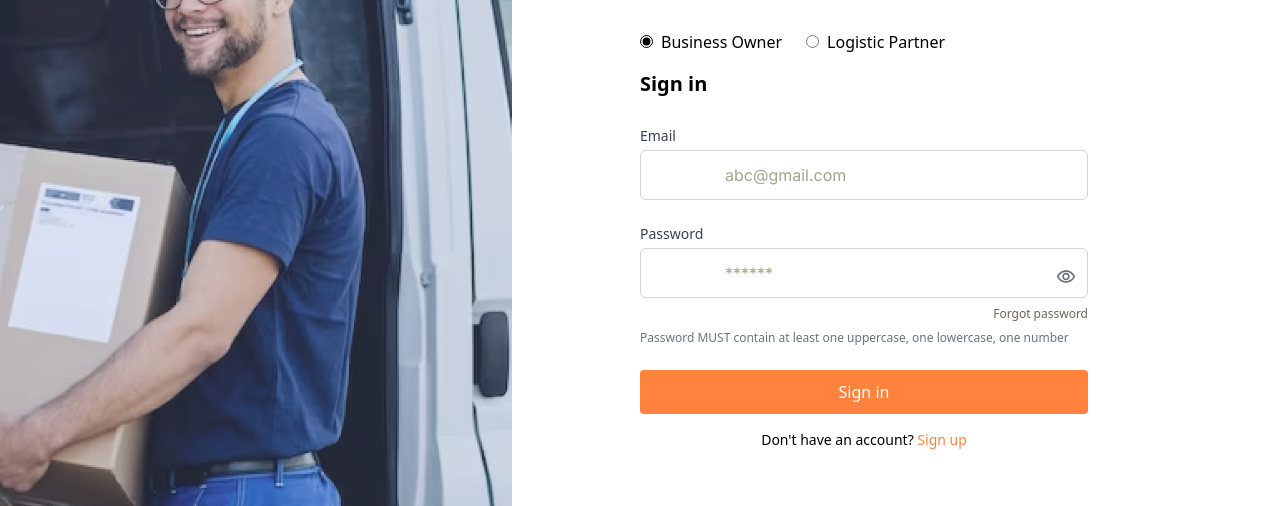
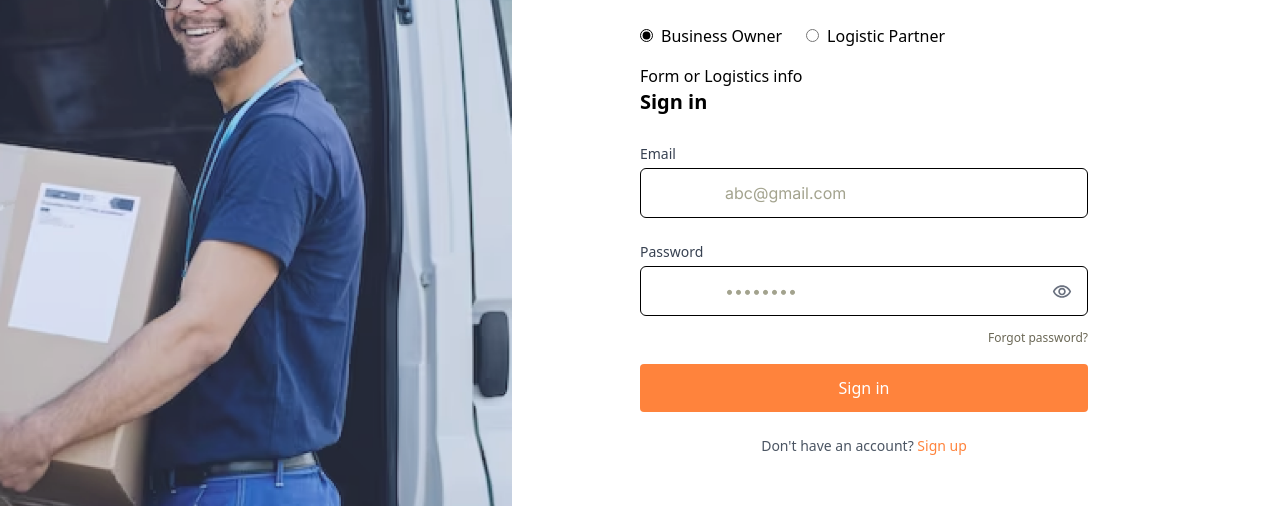
Before and after one commit to Amadu9933/Tracker-web-static, a React (Vite) app in the folder web-static/: page /Login in a window 1280 px wide. Shown: the part 259-765 px from the top of the page. Built offline with nearby package versions, Linux system fonts and the light colour scheme; no server answers.

Commit message:
update: why choose us alighnment fixed

```diff
--- a/web-static/src/components/pages/BusinessOwnerPages/LandingPage/WhyChooseUs/WhyChooseUs.tsx
+++ b/web-static/src/components/pages/BusinessOwnerPages/LandingPage/WhyChooseUs/WhyChooseUs.tsx
@@ -8,7 +8,7 @@ const LandingPage: React.FC = () => {
       <div className=" w-full flex gap-5   flex-col md:flex-row justify-center md:justify-evenly ">
         {/* Boost Efficiency */}
 
-        <div className="bg-slate-600   w-[350px] md:w-[305px] h-[180px] pt-[48px] pb-[24px] mr-0 md:mr-16 ml-6 md:px-[10px] rounded-[8px] text-center">
+        <div className="bg-slate-600   w-[340px] md:w-[305px] h-[180px] pt-[48px] pb-[24px] mr-0 md:mr-16 ml-6 md:px-[10px] rounded-[8px] text-center">
           <h1 className="font-medium text-lg text-white">Boost Efficiency</h1>
           <p className="text-[#B3C3CF] text-sm">
             Eliminate manual processes and speed up your parcel tracking with
@@ -16,7 +16,7 @@ const LandingPage: React.FC = () => {
           </p>
         </div>
 
-        <div className="bg-slate-600 w-[350px] md:w-[305px] h-[180px] pt-[48px] ml-6  pb-[24px] mr-0 md:mr-16 rounded-[8px] px-[10px] text-center">
+        <div className="bg-slate-600 w-[340px] md:w-[305px] h-[180px] pt-[48px] ml-6  pb-[24px] mr-0 md:mr-16 rounded-[8px] px-[10px] text-center">
           <h1 className="font-medium text-lg text-white">
             Enhance Customer Experience
           </h1>
@@ -26,7 +26,7 @@ const LandingPage: React.FC = () => {
           </p>
         </div>
 
-        <div className="bg-slate-600 w-[350px] md:w-[305px] h-[180px] ml-6  pt-[48px] pb-[24px] rounded-[8px] px-[10px] text-center">
+        <div className="bg-slate-600 w-[340px] md:w-[305px] h-[180px] ml-6  pt-[48px] pb-[24px] rounded-[8px] px-[10px] text-center">
           <h1 className="font-medium text-lg text-white">
             Reliable Security
           </h1>
--- a/web-static/src/components/pages/BusinessOwnerPages/auth/createAcount/BuissnessOwnerForms/PersonalInfoForm.tsx
+++ b/web-static/src/components/pages/BusinessOwnerPages/auth/createAcount/BuissnessOwnerForms/PersonalInfoForm.tsx
@@ -18,16 +18,36 @@ type PersonalInfoFormData = {
 const schema = yup.object({
   name: yup.string().required('Name is required').min(2, 'Name must be at least 2 characters'),
   email: yup.string().email('Invalid email').required('Email is required'),
-  phone: yup.string().required('Phone number is required').matches(/^\d{10}$/, 'Phone number must be exactly 10 digits'),
-  password: yup.string().required('Password is required').min(6, 'Password must be at least 6 characters'),
+  phone: yup
+    .string()
+    .required('Phone number is required')
+    .matches(/^\d{10}$/, 'Phone number must be exactly 10 digits'),
+  password: yup
+    .string()
+    .required('Password is required')
+    .min(6, 'Password must be at least 6 characters'),
 });
+
+// Shared input className — single source of truth for consistent sizing & alignment
+const inputBase =
+  'w-full h-11 px-3 text-sm leading-none border rounded-md ' +
+  'placeholder:text-[#A3A38E] placeholder:text-sm ' +
+  'focus:outline-none focus:border-primary focus:ring-1 focus:ring-primary ' +
+  'transition-colors';
+
+// Extra left padding on placeholder text only — applied to Name and Phone
+const placeholderIndent = '[&::placeholder]:pl-2';
 
 const PersonalInfoForm: React.FC = () => {
   const { updateFormData } = useFormContext();
   const navigate = useNavigate();
   const [showPassword, setShowPassword] = useState(false);
 
-  const { register, handleSubmit, formState: { errors } } = useForm<PersonalInfoFormData>({
+  const {
+    register,
+    handleSubmit,
+    formState: { errors },
+  } = useForm<PersonalInfoFormData>({
     resolver: yupResolver(schema),
   });
 
@@ -36,7 +56,15 @@ const PersonalInfoForm: React.FC = () => {
     navigate('/business-info');
   };
 
-  const fields = [
+  const fields: {
+    id: keyof PersonalInfoFormData;
+    label: string;
+    type: string;
+    placeholder: string;
+    borderColor: string;
+    delay: number;
+    extraClass?: string;
+  }[] = [
       {
         id: 'name',
         label: 'Name',
@@ -44,6 +72,7 @@ const PersonalInfoForm: React.FC = () => {
         placeholder: 'Enter your name',
         borderColor: 'border-red-600',
         delay: 0.2,
+        extraClass: placeholderIndent,
       },
       {
         id: 'email',
@@ -60,6 +89,7 @@ const PersonalInfoForm: React.FC = () => {
         placeholder: '+233540985004',
         borderColor: 'border-gray-300',
         delay: 0.4,
+        extraClass: placeholderIndent,
       },
     ];
 
@@ -69,7 +99,7 @@ const PersonalInfoForm: React.FC = () => {
       animate={{ opacity: 1, y: 0 }}
       transition={{ duration: 0.5 }}
       onSubmit={handleSubmit(onSubmit)}
-      className="space-y-4 w-full  "
+      className="space-y-4 w-full"
     >
       {/* Header */}
       <motion.div
@@ -83,7 +113,7 @@ const PersonalInfoForm: React.FC = () => {
       </motion.div>
 
       {/* Name, Email, Phone fields */}
-      {fields.map(({ id, label, type, placeholder, borderColor, delay }) => (
+      {fields.map(({ id, label, type, placeholder, borderColor, delay, extraClass }) => (
         <motion.div
           key={id}
           initial={{ opacity: 0, y: 20 }}
@@ -98,13 +128,11 @@ const PersonalInfoForm: React.FC = () => {
             id={id}
             type={type}
             placeholder={placeholder}
-            {...register(id as keyof PersonalInfoFormData)}
-            className={`w-full p-2 sm:p-3 text-sm border ${borderColor} rounded-md placeholder:text-[#A3A38E] focus:border-primary focus:ring-primary`}
+            {...register(id)}
+            className={`${inputBase} ${borderColor}${extraClass ? ` ${extraClass}` : ''}`}
           />
-          {errors[id as keyof PersonalInfoFormData] && (
-            <p className="text-red-500 text-xs sm:text-sm mt-1">
-              {errors[id as keyof PersonalInfoFormData]?.message}
-            </p>
+          {errors[id] && (
+            <p className="text-red-500 text-xs sm:text-sm mt-1">{errors[id]?.message}</p>
           )}
         </motion.div>
       ))}
@@ -125,18 +153,22 @@ const PersonalInfoForm: React.FC = () => {
             type={showPassword ? 'text' : 'password'}
             placeholder="Enter your password"
             {...register('password')}
-            className="w-full p-2 sm:p-3 text-sm pr-10 border border-black rounded-md placeholder:text-[#A3A38E] focus:border-primary focus:ring-primary"
+            // pr-10 reserves space so text never slides under the eye icon
+            className={`${inputBase} border-black pr-10`}
           />
-          <div className="absolute inset-y-0 right-0 pr-2 sm:pr-3 flex items-center">
+          <div className="absolute inset-y-0 right-0 flex items-center pr-2">
             <IconButton
-              onClick={() => setShowPassword(prev => !prev)}
+              onClick={() => setShowPassword((prev) => !prev)}
               edge="end"
-              style={{ padding: 0, margin: 0 }}
+              size="small"
+              tabIndex={-1}
+              style={{ padding: 4 }}
             >
-              {showPassword
-                ? <VisibilityOff className="h-4 w-4 sm:h-5 sm:w-5 text-gray-500" />
-                : <Visibility className="h-4 w-4 sm:h-5 sm:w-5 text-gray-500" />
-              }
+              {showPassword ? (
+                <VisibilityOff className="h-4 w-4 sm:h-5 sm:w-5 text-gray-500" />
+              ) : (
+                <Visibility className="h-4 w-4 sm:h-5 sm:w-5 text-gray-500" />
+              )}
             </IconButton>
           </div>
         </div>
--- a/web-static/src/components/pages/BusinessOwnerPages/auth/signIn/LoginTabComponent.tsx
+++ b/web-static/src/components/pages/BusinessOwnerPages/auth/signIn/LoginTabComponent.tsx
@@ -84,7 +84,7 @@ const LoginTabComponent: React.FC = () => {
           </label>
         </motion.div>
 
-        {/* Form or Logistics info */}
+        Form or Logistics info
         <motion.div
           initial={{ opacity: 0 }}
           animate={{ opacity: 1 }}
--- a/web-static/src/components/pages/BusinessOwnerPages/auth/signIn/loginForm.tsx
+++ b/web-static/src/components/pages/BusinessOwnerPages/auth/signIn/loginForm.tsx
@@ -1,4 +1,4 @@
-import React, { useState } from 'react';
+import React, { useState, useCallback, useEffect } from 'react';
 import { useForm } from 'react-hook-form';
 import { yupResolver } from '@hookform/resolvers/yup';
 import * as yup from 'yup';
@@ -15,53 +15,105 @@ interface LoginFormData {
   password: string;
 }
 
+// Enhanced Validation Schema with better messages
 const schema = yup.object().shape({
-  email: yup.string().email('Invalid email').required('Email is required'),
+  email: yup
+    .string()
+    .trim()
+    .required('Email address is required')
+    .email('Please enter a valid email address')
+    .max(100, 'Email is too long'),
+
   password: yup
     .string()
+    .required('Password is required')
     .min(6, 'Password must be at least 6 characters')
-    .required('Password is required'),
+    .max(128, 'Password is too long')
+    .matches(/[A-Z]/, 'Password must contain at least one uppercase letter')
+    .matches(/[a-z]/, 'Password must contain at least one lowercase letter')
+    .matches(/[0-9]/, 'Password must contain at least one number'),
 });
 
 const LoginForm: React.FC = () => {
   const [showPassword, setShowPassword] = useState(false);
-  const togglePasswordVisibility = () => setShowPassword(!showPassword);
   const [errorMsg, setErrorMsg] = useState('');
   const [showErrorMsg, setShowErrorMsg] = useState(false);
+  const [isLoading, setIsLoading] = useState(false);
+
   const { setTrackingHistoryEmail } = useAuth();
   const navigate = useNavigate();
 
-  const { register, handleSubmit, formState: { errors } } = useForm<LoginFormData>({
+  const {
+    register,
+    handleSubmit,
+    formState: { errors, isValid, isDirty },
+    watch,
+    reset,
+    trigger,
+  } = useForm<LoginFormData>({
     resolver: yupResolver(schema),
+    mode: 'onBlur',           // Validate on blur (good UX)
+    reValidateMode: 'onChange', // Re-validate as user types after first error
+    defaultValues: {
+      email: '',
+      password: '',
+    },
   });
 
+  const watchedPassword = watch('password');
+
+  // Optional: Trigger validation when password changes (for better real-time feel)
+  useEffect(() => {
+    if (watchedPassword && watchedPassword.length > 0) {
+      trigger('password');
+    }
+  }, [watchedPassword, trigger]);
+
   const onSubmit = async (data: LoginFormData) => {
+    if (isLoading || !isValid) return;
+
+    setIsLoading(true);
+    setErrorMsg('');
+    setShowErrorMsg(false);
+
     try {
-      const response = await loginUser(data.email, data.password);
+      const response = await loginUser(data.email.trim(), data.password);
       const { access, refresh, account_type } = response;
+
       if (account_type === 'logistics') {
         localStorage.removeItem('access');
         localStorage.removeItem('refresh');
         localStorage.removeItem('userId');
-        throw new Error('Only business owners allowed!');
+        throw new Error('Only business owners are allowed to log in.');
       }
+
       localStorage.setItem('access', access);
       localStorage.setItem('refresh', refresh);
-      setTrackingHistoryEmail(data.email);
+      setTrackingHistoryEmail(data.email.trim());
+
+      reset();
       navigate('/dashboard/');
     } catch (err: any) {
       console.error('Login failed:', err);
-      setErrorMsg(
-        err?.message?.toLowerCase() === 'no active account found with the given credentials'
+
+      const message =
+        err?.message?.toLowerCase().includes('no active account') ||
+          err?.message?.toLowerCase().includes('credentials')
           ? 'Invalid email or password ❌'
-          : err?.message
-      );
-      setTimeout(() => {
+          : err?.message || 'Something went wrong. Please try again.';
+
+      setErrorMsg(message);
       setShowErrorMsg(true);
+
       setTimeout(() => setShowErrorMsg(false), 6000);
-      }, 3000);
+    } finally {
+      setIsLoading(false);
     }
   };
+
+  const togglePasswordVisibility = useCallback(() => {
+    setShowPassword((prev) => !prev);
+  }, []);
 
   return (
     <>
@@ -70,85 +122,107 @@ const LoginForm: React.FC = () => {
         animate={{ opacity: 1, y: 0 }}
         transition={{ duration: 0.5 }}
         onSubmit={handleSubmit(onSubmit)}
-        className="text-left bg-white w-full pr-0 md:pr-16 "
+        className="text-left bg-white w-full pr-0 md:pr-16"
+        noValidate
       >
         <h2 className="font-bold mb-7 text-lg sm:text-xl">Sign in</h2>
 
-        {/* Email */}
+        {/* Email Field */}
         <motion.div
           initial={{ opacity: 0, y: 20 }}
           animate={{ opacity: 1, y: 0 }}
           transition={{ delay: 0.1, duration: 0.5 }}
           className="mb-6"
         >
-          <label htmlFor="email" className="block text-sm font-medium text-gray-700">
+          <label htmlFor="email" className="block text-sm font-medium text-gray-700 mb-1">
             Email
           </label>
           <input
             id="email"
             type="email"
             {...register('email')}
-            className={`mt-1 block w-full p-3 pl-4 sm:pl-16 border border-black rounded-md placeholder:text-[#A3A38E] focus:border-primary focus:ring-primary text-sm sm:text-base ${errors.email ? 'border-red-500' : 'border-gray-300'}`}
+            className={`mt-1 block w-full p-3 pl-4 sm:pl-16 border rounded-md placeholder:text-[#A3A38E] focus:border-primary focus:ring-primary text-sm sm:text-base transition-colors
+              ${errors.email ? 'border-red-500 focus:border-red-500' : 'border-black'}`}
             placeholder="abc@gmail.com"
+            disabled={isLoading}
           />
           {errors.email && (
             <p className="text-red-500 text-xs sm:text-sm mt-1">{errors.email.message}</p>
           )}
         </motion.div>
 
-        {/* Password */}
+        {/* Password Field */}
         <motion.div
           initial={{ opacity: 0, y: 20 }}
           animate={{ opacity: 1, y: 0 }}
           transition={{ delay: 0.2, duration: 0.5 }}
-          className="relative"
+          className="relative mb-2"
         >
-          <label htmlFor="password" className="block text-sm font-medium text-gray-700">
+          <label htmlFor="password" className="block text-sm font-medium text-gray-700 mb-1">
             Password
           </label>
+          <div className="relative">
             <input
               id="password"
               type={showPassword ? 'text' : 'password'}
               {...register('password')}
-            className={`mt-1 block w-full p-3 pl-4 sm:pl-16 pr-10 border border-black rounded-md placeholder:text-[#A3A38E] focus:border-primary focus:ring-primary text-sm sm:text-base ${errors.password ? 'border-red-500' : 'border-gray-300'}`}
-            placeholder="******"
+              className={`block w-full p-3 pl-4 sm:pl-16 pr-12 border rounded-md placeholder:text-[#A3A38E] focus:border-primary focus:ring-primary text-sm sm:text-base transition-colors
+                ${errors.password ? 'border-red-500 focus:border-red-500' : 'border-black'}`}
+              placeholder="••••••••"
+              disabled={isLoading}
             />
+
             <button
               type="button"
               onClick={togglePasswordVisibility}
-            className="absolute inset-y-0 right-3 top-8 flex items-center text-gray-500 focus:outline-none"
+              className="absolute right-4 top-1/2 -translate-y-1/2 text-gray-500 hover:text-gray-700 focus:outline-none transition-colors"
+              aria-label={showPassword ? 'Hide password' : 'Show password'}
+              disabled={isLoading}
             >
               {showPassword ? <VisibilityOffOutlinedIcon fontSize="small" /> : <VisibilityOutlinedIcon fontSize="small" />}
             </button>
+          </div>
+
           {errors.password && (
             <p className="text-red-500 text-xs sm:text-sm mt-1">{errors.password.message}</p>
           )}
         </motion.div>
 
-        <div className="text-right text-[#6B6856] text-xs my-2">
-          <Link to="/forgot-password">Forgot password</Link>
+        <div className="text-right mb-4">
+          <Link to="/forgot-password" className="text-[#6B6856] text-xs hover:text-primary transition-colors">
+            Forgot password?
+          </Link>
         </div>
 
-        <p className="text-xs mb-6 text-gray-500">
-          Password MUST contain at least one uppercase, one lowercase, one number
-        </p>
-
-        {/* Submit */}
+        {/* Submit Button - Only enabled when form is valid and dirty */}
         <motion.button
           initial={{ opacity: 0 }}
           animate={{ opacity: 1 }}
           transition={{ delay: 0.3 }}
-          whileHover={{ scale: 1.02 }}
-          whileTap={{ scale: 0.98 }}
+          whileHover={!isLoading && isValid ? { scale: 1.02 } : {}}
+          whileTap={!isLoading && isValid ? { scale: 0.98 } : {}}
           type="submit"
-          className="w-full bg-primary text-white py-2.5 px-4 rounded text-sm sm:text-base hover:bg-primary-dark transition"
+          disabled={isLoading || !isValid || !isDirty}
+          className="w-full bg-primary text-white py-3 px-4 rounded text-sm sm:text-base font-medium
+                     hover:bg-primary-dark transition disabled:opacity-70 disabled:cursor-not-allowed
+                     flex items-center justify-center gap-2 mt-2"
         >
-          Sign in
+          {isLoading ? (
+            <>
+              <svg className="animate-spin h-5 w-5 text-white" xmlns="http://www.w3.org/2000/svg" fill="none" viewBox="0 0 24 24">
+                <circle className="opacity-25" cx="12" cy="12" r="10" stroke="currentColor" strokeWidth="4" />
+                <path className="opacity-75" fill="currentColor" d="M4 12a8 8 0 018-8V0C5.373 0 0 5.373 0 12h4z" />
+              </svg>
+              Signing in...
+            </>
+          ) : (
+            'Sign in'
+          )}
         </motion.button>
 
-        <p className="text-center text-xs sm:text-sm mt-4">
+        <p className="text-center text-xs sm:text-sm mt-6 text-gray-600">
           Don't have an account?{' '}
-          <Link to="/sign-up" className="text-primary hover:underline">
+          <Link to="/sign-up" className="text-primary hover:underline font-medium">
             Sign up
           </Link>
         </p>
```
Lines whose indentation alone changed are shown as unchanged.
